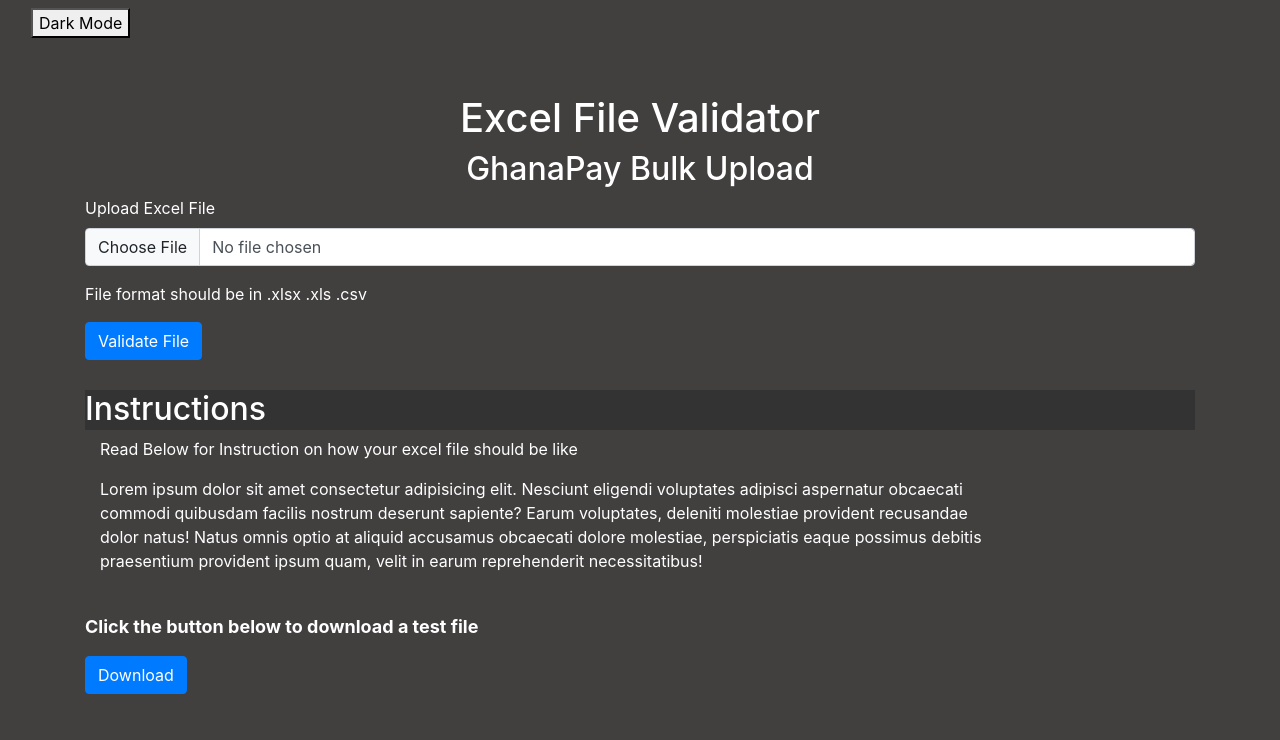
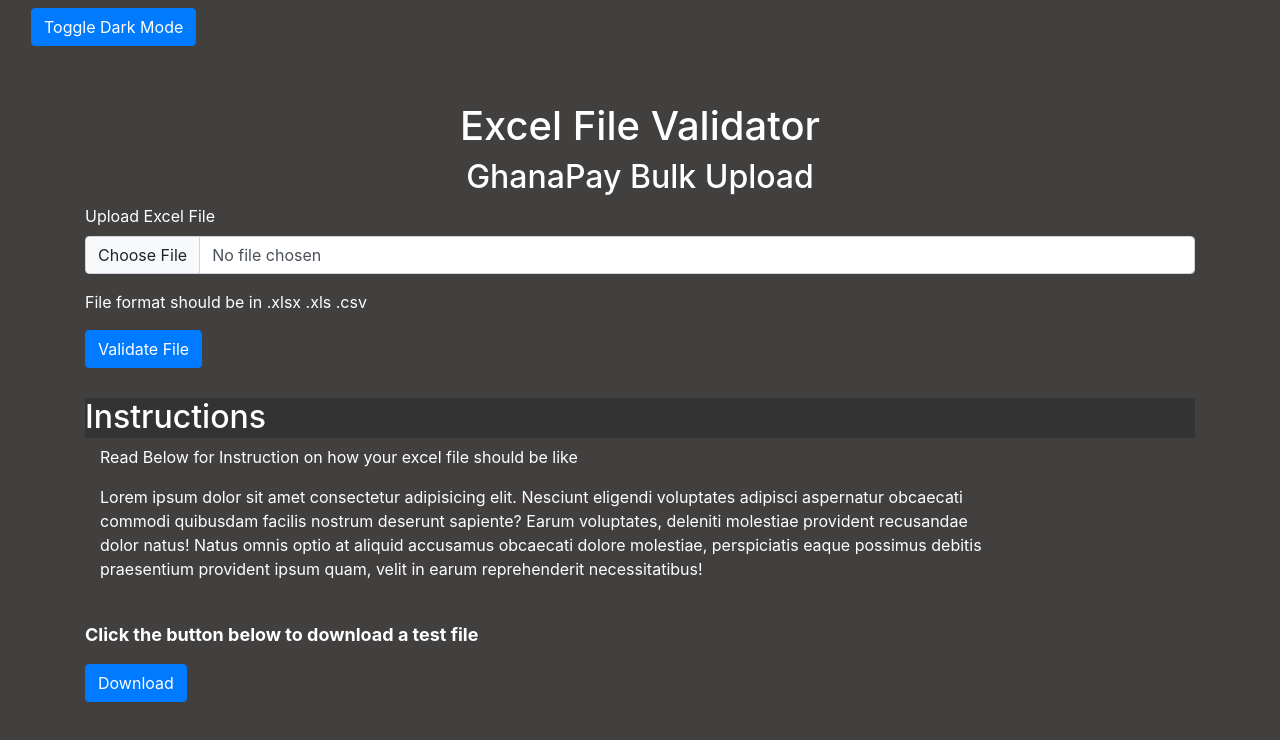
Before and after one commit to EnockDegraft/EXCEL-VALIDATOR, a plain HTML site: page index.html in a window 1280 px wide. Drawn offline with nearby package versions, Linux system fonts and the light colour scheme.

Commit message:
Update index.html

```diff
--- a/index.html
+++ b/index.html
@@ -13,7 +13,7 @@
 </head>
 <body class="dark col-sm-12"  id="body">
     <div class="navbar">
-        <button id="dark-mode">Dark Mode</button>
+         <button id="dark-mode" class="btn btn-primary">Toggle Dark Mode</button>
     </div>
     <div class="container mt-5">
         <h1 class="text-center">Excel File Validator</h1>
```
